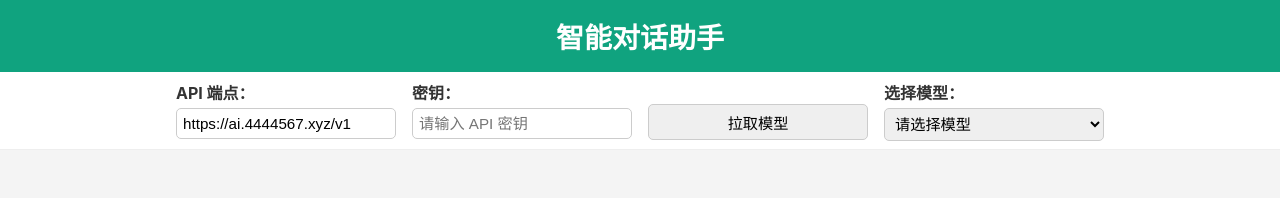
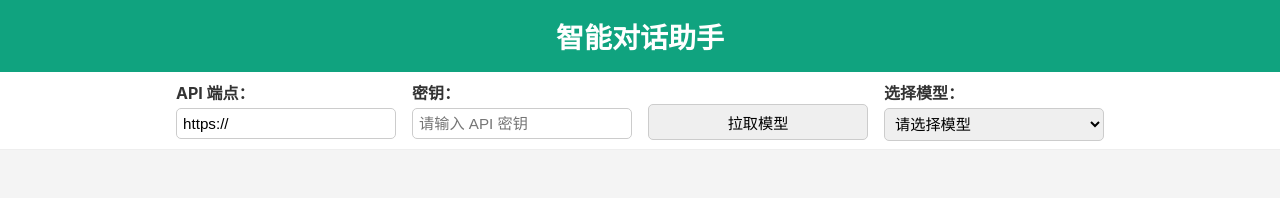
Before and after one commit to afiooo/AI-chat, a plain HTML site: page index.html in a window 1280 px wide. Shown: the top 198 px of the page. Drawn offline with Linux system fonts and the light colour scheme.

Commit message:
Update index.html

```diff
--- a/index.html
+++ b/index.html
@@ -128,7 +128,7 @@
   <div class="config">
     <div>
       <label for="apiUrl">API 端点：</label>
-      <input type="text" id="apiUrl" value="https://ai.4444567.xyz/v1" />
+      <input type="text" id="apiUrl" value="https://" />
     </div>
     <div>
       <label for="apiKey">密钥：</label>
```
